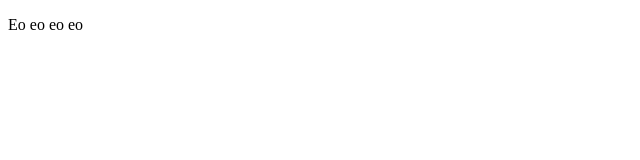
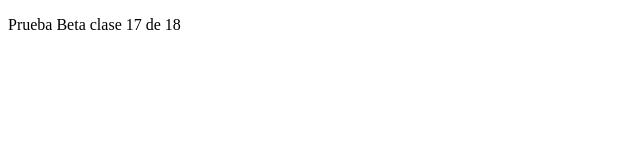
Before and after one commit to DiegoMM02/proyectoDemo1, a plain HTML site: page index.html in a window 1280 px wide. Shown: the whole page, without its empty margins (0-640 px from the left). Drawn offline with Linux system fonts and the light colour scheme.

Commit message:
cambios a version inicial

```diff
--- a/index.html
+++ b/index.html
@@ -7,7 +7,7 @@
     <title>1 2 3 4</title>
 </head>
 <body>
-    <p> Eo eo eo eo
+    <p> Prueba Beta clase 17 de 18
          </p>
 </body>
 </html>
```
